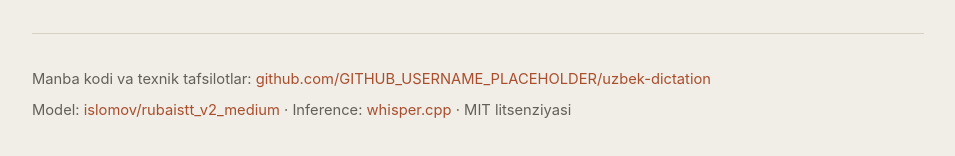
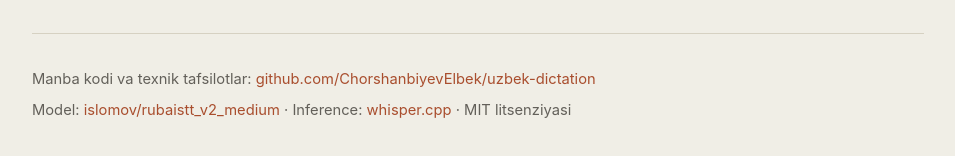
Before and after one commit to ChorshanbiyevElbek/uzbek-dictation, a plain HTML site: page web/index.html in a window 1280 px wide. Shown: the part 2455-2611 px from the top of the page, without its empty margins (162-1117 px from the left). Drawn offline with Linux system fonts and the light colour scheme.

Commit message:
Nashr etuvchi: ChorshanbiyevElbek
set-identity.ps1 bajarildi — AppPublisher, CompanyName va barcha
havolalar yangi egaga o'tkazildi. LICENSE va LegalCopyright tegilmadi:
asl muallifning copyright qatorini saqlash MIT talabi.

set-identity.ps1 dagi xato tuzatildi: Select-String da -Recurse
parametri yo'q, fayllarni Get-ChildItem topishi kerak edi.

Ko'r-ko'rona almashtirish natijasida ma'nosi buzilgan matnlar
qayta yozildi:
- win/README.md eski egasining o'chirilgan repozitoriysi haqidagi
  ogohlantirishni yangi egaga nisbat berib qolgan edi ('sizning
  reponggiz 404') — bo'lim model manbalari haqida qayta yozildi.
- RELEASE.md dagi 'o'rnatuvchi inglizcha' qatori olib tashlandi,
  u Uzbek.isl bilan hal qilingan.
- win/README.md dagi -WorkDir standarti ham yangilandi.

```diff
--- a/web/index.html
+++ b/web/index.html
@@ -227,7 +227,7 @@
       <p class="req">macOS 13+ · Apple Silicon va Intel</p>
       <p class="keys">Diktovka tugmasi: <kbd>⌃</kbd> <kbd>⌥</kbd> <kbd>D</kbd></p>
       <div class="spacer"></div>
-      <a class="btn" href="https://github.com/GITHUB_USERNAME_PLACEHOLDER/uzbek-dictation#macos-13">
+      <a class="btn" href="https://github.com/ChorshanbiyevElbek/uzbek-dictation#macos-13">
         <svg viewBox="0 0 24 24" fill="none" stroke="currentColor" stroke-width="2.2" stroke-linecap="round" stroke-linejoin="round"><path d="M12 3v12m0 0l-5-5m5 5l5-5M4 21h16"/></svg>
         Mac uchun ko'rsatma
       </a>
@@ -242,14 +242,14 @@
       <p class="req">Windows 10 va 11 · 64-bit</p>
       <p class="keys">Diktovka tugmasi: <kbd>Ctrl</kbd> <kbd>Alt</kbd> <kbd>D</kbd></p>
       <div class="spacer"></div>
-      <a class="btn" href="https://github.com/GITHUB_USERNAME_PLACEHOLDER/uzbek-dictation/releases/latest">
+      <a class="btn" href="https://github.com/ChorshanbiyevElbek/uzbek-dictation/releases/latest">
         <svg viewBox="0 0 24 24" fill="none" stroke="currentColor" stroke-width="2.2" stroke-linecap="round" stroke-linejoin="round"><path d="M12 3v12m0 0l-5-5m5 5l5-5M4 21h16"/></svg>
         Windows uchun yuklab olish
       </a>
       <p class="size">.exe · 749 MB · model ichida, internet kerak emas</p>
       <p class="alt">
         Internet barqaror bo'lsa — kichikroq
-        <a href="https://github.com/GITHUB_USERNAME_PLACEHOLDER/uzbek-dictation/releases/latest">8 MB variant</a>
+        <a href="https://github.com/ChorshanbiyevElbek/uzbek-dictation/releases/latest">8 MB variant</a>
         ham bor, u modelni o'rnatish paytida yuklaydi
       </p>
     </div>
@@ -402,7 +402,7 @@
   <footer>
     <p>
       Manba kodi va texnik tafsilotlar:
-      <a href="https://github.com/GITHUB_USERNAME_PLACEHOLDER/uzbek-dictation">github.com/GITHUB_USERNAME_PLACEHOLDER/uzbek-dictation</a>
+      <a href="https://github.com/ChorshanbiyevElbek/uzbek-dictation">github.com/ChorshanbiyevElbek/uzbek-dictation</a>
     </p>
     <p>
       Model: <a href="https://huggingface.co/islomov/rubaistt_v2_medium">islomov/rubaistt_v2_medium</a>
```
Also changed, not shown: 8 other files.
